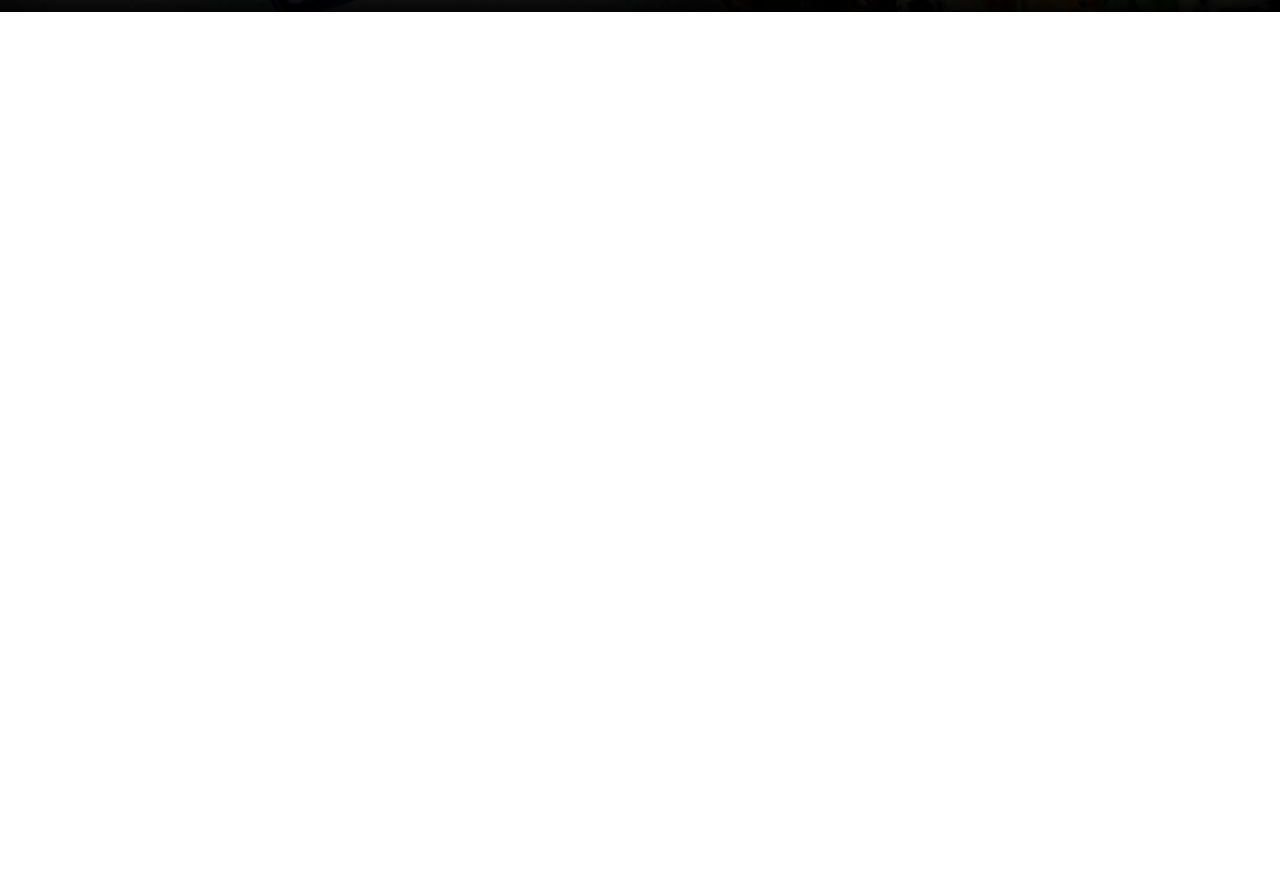
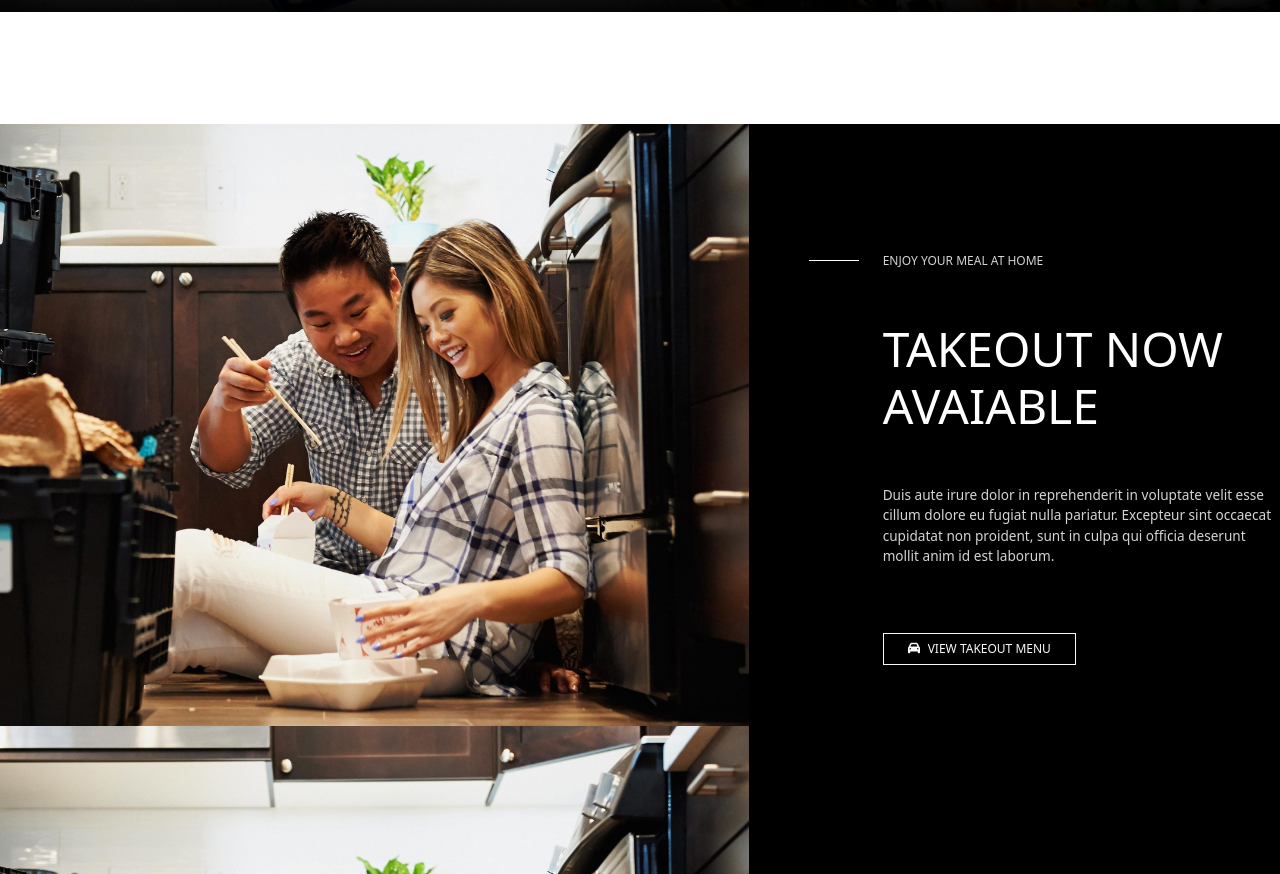
Before and after one commit to xGIANOx/proj-html-vuejs, a Vue app: page / in a window 1280 px wide. Shown: the part 5182-6056 px from the top of the page. Before the commit the page ends 5194 px from the top, so only its background shows below. Built offline with nearby package versions, Linux system fonts and the light colour scheme.

Commit message:
[add] takeout component

```diff
--- a/src/components/AppMain.vue
+++ b/src/components/AppMain.vue
@@ -3,6 +3,8 @@ import UniversalExperience from './UniversalExperience.vue'
 import HeroComponent from './HeroComponent.vue'
 import CriticsComponent from './CriticsComponent.vue'
 import SponsoredPlate from './SponsoredPlate.vue'
+import TakeoutComponent from './TakeoutComponent.vue'
+
 
 
 
@@ -14,6 +16,7 @@ export default {
         HeroComponent,
         CriticsComponent,
         SponsoredPlate,
+        TakeoutComponent,
     }
 }
 </script>
@@ -24,6 +27,7 @@ export default {
     <HeroComponent></HeroComponent>
     <CriticsComponent></CriticsComponent>
     <SponsoredPlate></SponsoredPlate>
+    <TakeoutComponent></TakeoutComponent>
 
 </template>
 
--- /dev/null
+++ b/src/components/TakeoutComponent.vue
@@ -0,0 +1,78 @@
+<script>
+export default{
+    name:"HeroComponent"
+}
+</script>
+<template>
+
+    <div class="container_xl">
+        <div class="row">
+            <div class="col-7">
+
+            </div>
+
+            <div class="col-5">
+                <div class="hero_text ms-5 text-white">
+            <div class="pre_title d-flex align-items-center">
+                <div class="dash"></div>
+                <p class="m-0 ms-4 p-0 punch">ENJOY YOUR MEAL AT HOME</p>
+            </div>
+            <h1>TAKEOUT NOW<br> AVAIABLE</h1>
+            <p class="hero_p">
+                Duis aute irure dolor in reprehenderit in voluptate velit esse cillum dolore eu fugiat nulla pariatur. Excepteur sint occaecat cupidatat non proident, sunt in culpa qui officia deserunt mollit anim id est laborum.
+            </p>
+            <button type="button" class="btn btn-outline-light rounded-0 px-4"><font-awesome-icon icon="car" class="me-2"/>VIEW TAKEOUT MENU</button>
+          </div>
+            </div>
+        </div>
+    </div>
+
+</template>
+
+
+<style lang="scss" scoped>
+
+    .container_xl{
+        margin-top: 7rem;
+    }
+    .col-7{
+        background-image: url("../assets/img/slider72x-scaled.jpg");
+        height: 750px;
+        background-size: 100%;
+        background-position: 0px -100px;
+    }
+    .col-5{
+        background-color: black;
+    }
+
+    .hero_text{
+    margin-top: 8rem;
+    .punch{
+        font-size: 0.75rem;
+        font-weight: 500;
+        color: rgb(213, 212, 212);
+    }
+    h1{
+        margin-left: 74px;
+        margin-top: 50px;
+        font-size: 3rem;
+    }
+}
+.hero_p{
+    margin-left: 74px;
+    margin-top: 50px;
+    font-size: 0.85rem;
+    color: rgb(213, 212, 212);
+
+}
+.dash{
+   height: 1px;
+   width: 50px;
+   background-color: white;
+}
+button{
+    margin-left: 74px;
+    margin-top: 50px;
+    font-size: 0.75rem;
+}
+</style>
--- a/src/main.js
+++ b/src/main.js
@@ -5,10 +5,14 @@ import App from './App.vue'
 import { library } from "@fortawesome/fontawesome-svg-core";
 import { faCartShopping } from "@fortawesome/free-solid-svg-icons";
 import { faFolderTree } from "@fortawesome/free-solid-svg-icons";
+import { faCar } from "@fortawesome/free-solid-svg-icons";
+
 
 
 library.add(faCartShopping);
 library.add(faFolderTree);
+library.add(faCar);
+
 
 
 import { FontAwesomeIcon } from "@fortawesome/vue-fontawesome";
```
